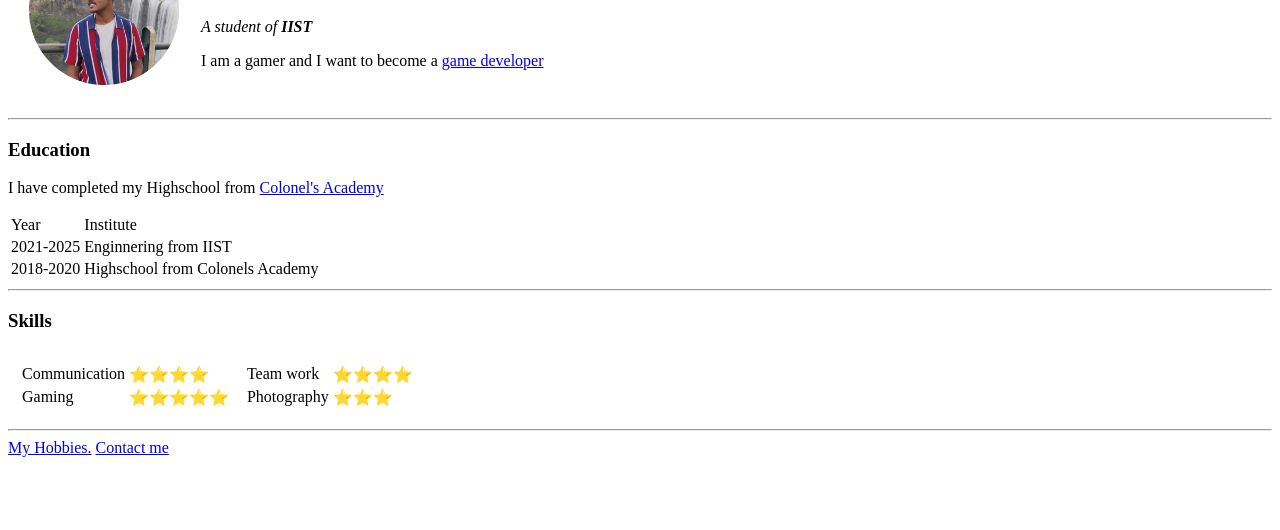
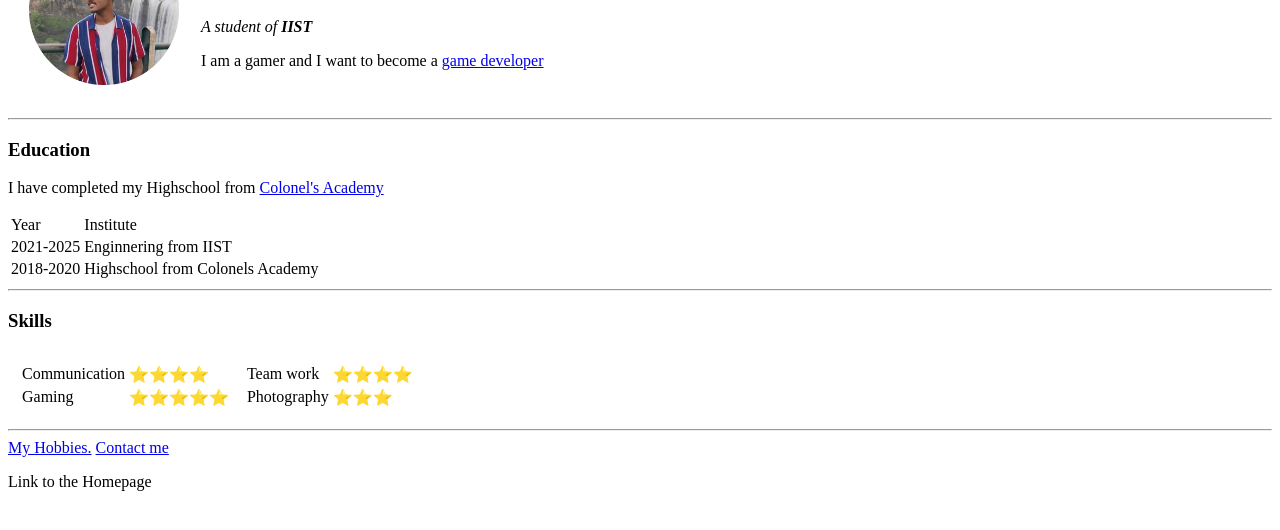
Before and after one commit to Kartyos-India/personal-website, a plain HTML site: page cv-site.html in a window 1280 px wide. Shown: the part 94-624 px from the top of the page. Drawn offline with Linux system fonts and the light colour scheme.

Commit message:
Update cv-site.html

```diff
--- a/cv-site.html
+++ b/cv-site.html
@@ -70,5 +70,6 @@
 <hr>
 <a href="hobbies.html">My Hobbies.</a>
 <a href="contact.html"> Contact me</a>
+    <p> <a herf="index.html">Link to the Homepage</a></p>
 </body>
 </html>
```
